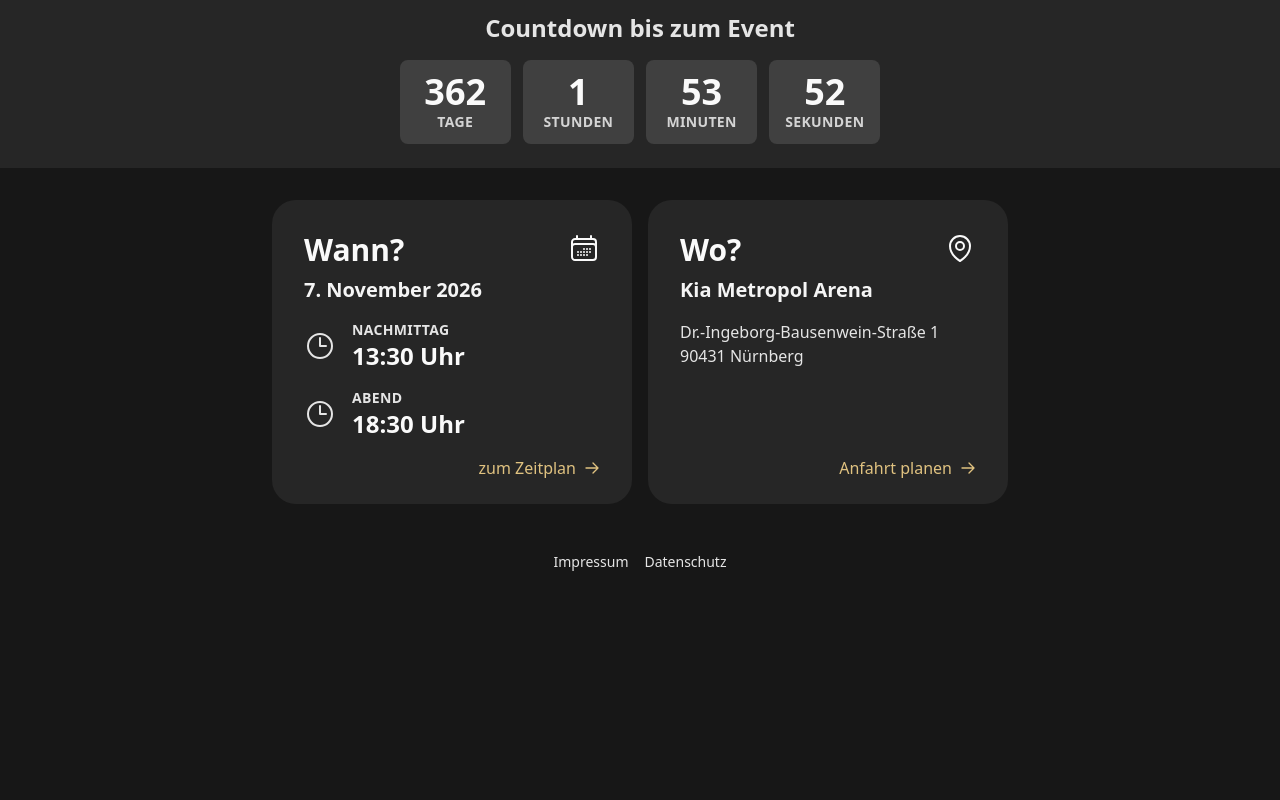
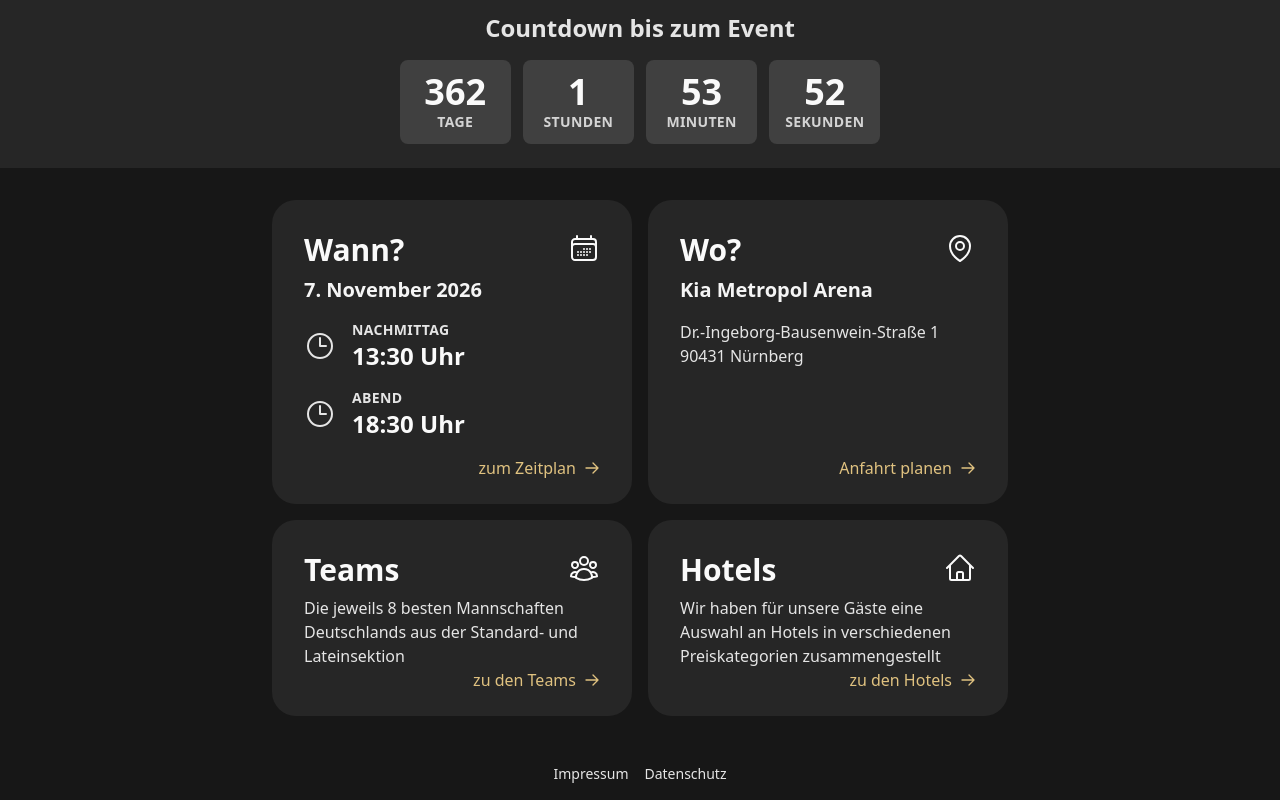
Before and after one commit to TSC-Rot-Gold-Casino-Nurnberg-e-V/dm-formationen, a Next.js app: page / in a window 1280 px wide. Shown: the part 452-1252 px from the top of the page. Before the commit the page ends 1040 px from the top, so only its background shows below. Built offline with nearby package versions, Linux system fonts and the light colour scheme.

Commit message:
feat: enhance Hotels and Teams pages with metadata, layout, and content updates

```diff
--- a/app/hotels/page.tsx
+++ b/app/hotels/page.tsx
@@ -1,7 +1,19 @@
+import type { Metadata } from "next";
+
+export const metadata: Metadata = {
+  title: "Hotels | Deutsche Meisterschaft der Formationen 2026",
+  description:
+    "Empfohlene Hotels und Unterkünfte für die Deutsche Meisterschaft der Formationen 2026",
+};
+
 export default function HotelsPage() {
   return (
-    <main>
-      <h1>Hotels</h1>
+    <main className="container !max-w-xl prose sm:prose-lg prose-invert prose-neutral mx-auto py-8">
+      <h1 className="text-center">Hotels</h1>
+      <p>
+        Informationen zu empfohlenen Hotels in der Nähe der KIA Metropol Arena
+        werden hier rechtzeitig vor der Veranstaltung veröffentlicht.
+      </p>
     </main>
   );
 }
--- a/app/page.tsx
+++ b/app/page.tsx
@@ -3,7 +3,9 @@ import {
   ArrowRightIcon,
   CalendarDaysIcon,
   ClockIcon,
+  HomeIcon,
   MapPinIcon,
+  UserGroupIcon,
 } from "@heroicons/react/24/outline";
 import { Countdown } from "@/components/Countdown";
 import { EventDateChip } from "@/components/EventDateChip";
@@ -85,44 +87,44 @@ export default function Home() {
             <ArrowRightIcon className="size-4 stroke-2" />
           </Link>
         </section>
-        {/*<section className="bg-base-800 flex flex-col justify-between rounded-3xl p-8 pb-6">*/}
-        {/*  <div>*/}
-        {/*    <div className="flex justify-between gap-2 mb-2 text-base-50">*/}
-        {/*      <h2 className="text-3xl font-bold">Teams</h2>*/}
-        {/*      <UserGroupIcon className="size-8 shrink-0" />*/}
-        {/*    </div>*/}
-        {/*    <p>*/}
-        {/*      Die jeweils 8 besten Mannschaften Deutschlands aus der Standard-*/}
-        {/*      und Lateinsektion*/}
-        {/*    </p>*/}
-        {/*  </div>*/}
-        {/*  <Link*/}
-        {/*    href="/teams"*/}
-        {/*    className="flex self-end p-2 -m-2 ml-auto w-fit items-center hover:text-primary-200 transition-colors text-primary-300 gap-2"*/}
-        {/*  >*/}
-        {/*    <div>zu den Teams</div>*/}
-        {/*    <ArrowRightIcon className="size-4 stroke-2" />*/}
-        {/*  </Link>*/}
-        {/*</section>*/}
-        {/*<section className="bg-base-800 flex flex-col justify-between rounded-3xl p-8 pb-6">*/}
-        {/*  <div>*/}
-        {/*    <div className="flex justify-between gap-2 mb-2 text-base-50">*/}
-        {/*      <h2 className="text-3xl font-bold">Hotels</h2>*/}
-        {/*      <HomeIcon className="size-8 shrink-0" />*/}
-        {/*    </div>*/}
-        {/*    <p>*/}
-        {/*      Wir haben für unsere Gäste eine Auswahl an Hotels in verschiedenen*/}
-        {/*      Preiskategorien zusammengestellt*/}
-        {/*    </p>*/}
-        {/*  </div>*/}
-        {/*  <Link*/}
-        {/*    href="/hotels"*/}
-        {/*    className="flex self-end p-2 -m-2 ml-auto w-fit items-center hover:text-primary-200 transition-colors text-primary-300 gap-2"*/}
-        {/*  >*/}
-        {/*    <div>zu den Hotels</div>*/}
-        {/*    <ArrowRightIcon className="size-4 stroke-2" />*/}
-        {/*  </Link>*/}
-        {/*</section>*/}
+        <section className="bg-base-800 flex flex-col justify-between rounded-3xl p-8 pb-6">
+          <div>
+            <div className="flex justify-between gap-2 mb-2 text-base-50">
+              <h2 className="text-3xl font-bold">Teams</h2>
+              <UserGroupIcon className="size-8 shrink-0" />
+            </div>
+            <p>
+              Die jeweils 8 besten Mannschaften Deutschlands aus der Standard-
+              und Lateinsektion
+            </p>
+          </div>
+          <Link
+            href="/teams"
+            className="flex self-end p-2 -m-2 ml-auto w-fit items-center hover:text-primary-200 transition-colors text-primary-300 gap-2"
+          >
+            <div>zu den Teams</div>
+            <ArrowRightIcon className="size-4 stroke-2" />
+          </Link>
+        </section>
+        <section className="bg-base-800 flex flex-col justify-between rounded-3xl p-8 pb-6">
+          <div>
+            <div className="flex justify-between gap-2 mb-2 text-base-50">
+              <h2 className="text-3xl font-bold">Hotels</h2>
+              <HomeIcon className="size-8 shrink-0" />
+            </div>
+            <p>
+              Wir haben für unsere Gäste eine Auswahl an Hotels in verschiedenen
+              Preiskategorien zusammengestellt
+            </p>
+          </div>
+          <Link
+            href="/hotels"
+            className="flex self-end p-2 -m-2 ml-auto w-fit items-center hover:text-primary-200 transition-colors text-primary-300 gap-2"
+          >
+            <div>zu den Hotels</div>
+            <ArrowRightIcon className="size-4 stroke-2" />
+          </Link>
+        </section>
       </div>
     </main>
   );
--- a/app/teams/page.tsx
+++ b/app/teams/page.tsx
@@ -1,7 +1,27 @@
+import { InformationCircleIcon } from "@heroicons/react/24/outline";
+import type { Metadata } from "next";
+
+export const metadata: Metadata = {
+  title: "Teams | Deutsche Meisterschaft der Formationen 2026",
+  description:
+    "Die qualifizierten Teams für die Deutsche Meisterschaft der Formationen 2026",
+};
+
 export default function TeamsPage() {
   return (
-    <main>
-      <h1>Teams</h1>
+    <main className="container !max-w-xl prose sm:prose-lg prose-invert prose-neutral mx-auto py-8">
+      <h1 className="text-center">Teams</h1>
+      <p>
+        Die jeweils 8 besten Mannschaften Deutschlands aus der Standard- und
+        Lateinsektion dürfen bei der Deutschen Meisterschaft an den Start gehen.
+      </p>
+      <div className="not-prose border border-base-700 flex gap-2 rounded-3xl text-sm p-3 text-base-400">
+        <InformationCircleIcon className="size-5 shrink-0" />
+        <div>
+          Die qualifizierten Teams stehen erst nach Abschluss der
+          Bundesligasaison 2026 fest und werden danach hier veröffentlicht.
+        </div>
+      </div>
     </main>
   );
 }
--- a/components/Navigation.tsx
+++ b/components/Navigation.tsx
@@ -4,10 +4,10 @@ import { ComponentProps, PropsWithChildren } from "react";
 
 const NAV_ITEMS = [
   { href: "/", label: "Home" },
-  // { href: "/teams", label: "Teams" },
+  { href: "/zeitplan", label: "Zeitplan" },
+  { href: "/teams", label: "Teams" },
   // { href: "/tickets", label: "Tickets" },
-  { href: "/zeitplan", label: "Zeitplan" },
-  // { href: "/hotels", label: "Hotels" },
+  { href: "/hotels", label: "Hotels" },
   // { href: "/presse", label: "Presse" },
   // { href: "/livestream", label: "Livestream" },
   // { href: "/anfahrt", label: "Anfahrt" },
```
